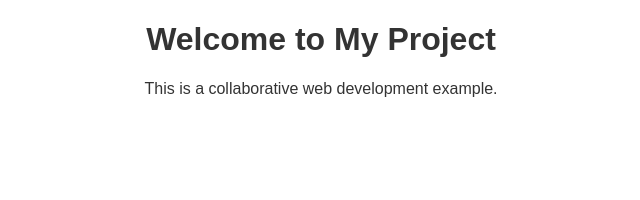
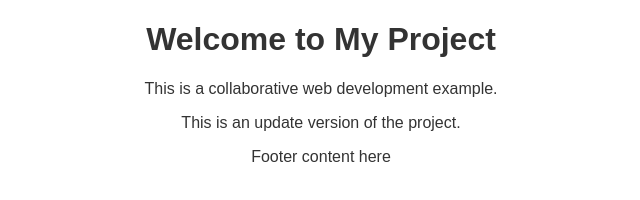
Before and after one commit to fritzel08/mywebproject, a plain HTML site: page index.html in a window 1280 px wide. Shown: the whole page, without its empty margins (319-959 px from the left). Drawn offline with Linux system fonts and the light colour scheme.

Commit message:
Added an additional paragraph to index.html

```diff
--- a/index.html
+++ b/index.html
@@ -9,7 +9,8 @@
 <body>
     <h1>Welcome to My Project</h1>
     <p>This is a collaborative web development example.</p>
-
+	<p>This is an update version of the project.</p>
+	<footer><p>Footer content here</p></footer>
 
 </body>
 </html>
```
